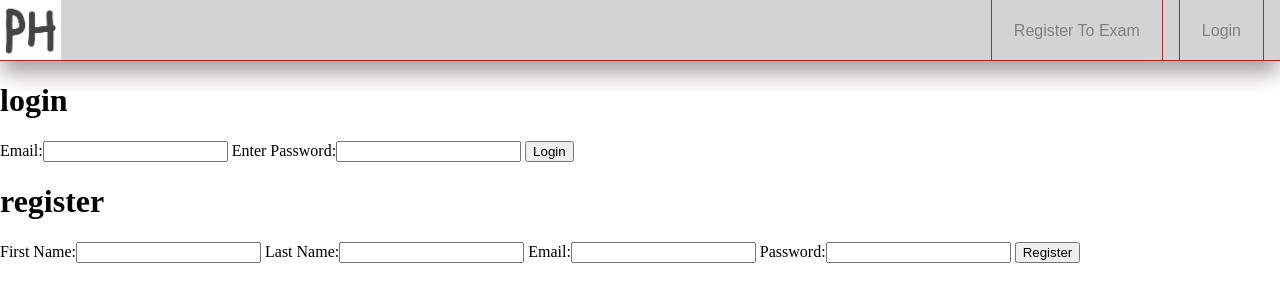
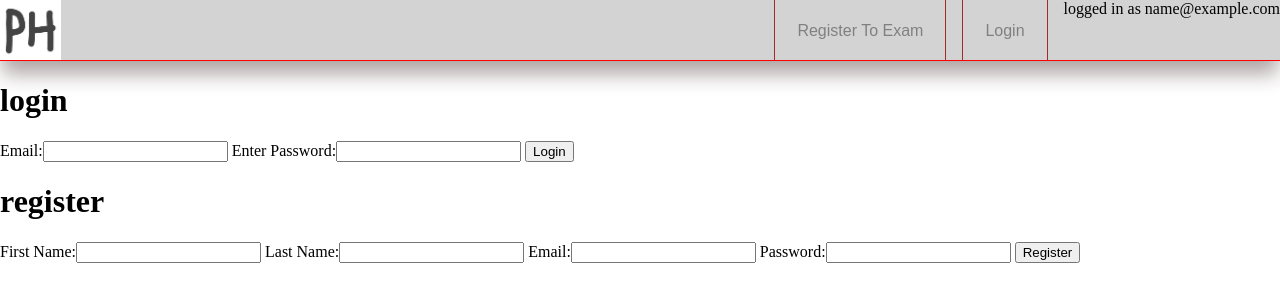
Before and after one commit to BrainSkel/SchoolWork-HP-MV, a PHP site: page /login.php in a window 1280 px wide. Shown: the top 302 px of the page. Run offline with PHP 8.4, Linux system fonts and the light colour scheme; the visitor is signed in with stand-in values (Sample User, id 1).

Commit message:
added sessions

```diff
--- a/confirm.php
+++ b/confirm.php
@@ -4,6 +4,7 @@
 
 
         <?php
+            session_start();
 
             $id = urldecode($_GET["id"]);
             $first_name = urldecode($_GET["first_name"]);
--- a/insertForExam.php
+++ b/insertForExam.php
@@ -15,7 +15,7 @@
                     if ($conn->connect_error) {
                     die("Connection failed: " . $conn->connect_error);
                     }
-                    $sql = "SELECT * FROM `users` WHERE id = ".$_GET['id']."";
+                    $sql = "SELECT * FROM `exams` WHERE id = ".$_GET['id']."";
                     $result = $conn->query($sql);
                     if ($result->num_rows > 0) {
                         while($row = $result->fetch_assoc()) {
--- a/src/shared-php/login.php
+++ b/src/shared-php/login.php
@@ -6,9 +6,7 @@
 <html>
     <body>
     <?php
-        @$_SESSION['LoginEmail'] = $_GET['LoginEmail'];
-        @$_SESSION['LoginPsw'] = $_GET['LoginPsw'];
-    $message = '';
+        $message = '';
         if(isset($_POST['LoginButton'])) {
             $Email = $_POST['LoginEmail'];
             $Psw = $_POST['LoginPsw'];
@@ -19,15 +17,11 @@
             if ($result->num_rows > 0) {
                 // details match a record in the database
                 echo "Welcome back!";
-                session_start();
+                $sessionid = session_id();
                 $_SESSION["LoginEmail"] = $Email;
-                $_SESSION["LoginPsw"] = $Psw;
+                $_SESSION["logged_in"] = true;
 
-                $LoginEmail = $_SESSION['LoginEmail'];
-                $LoginPsw = $_SESSION['LoginPsw'];
 
-                @$LoginEmail = $_SESSION['LoginEmail'];
-                @$LoginPsw = $_SESSION['LoginPsw'];
 
             } else {
                 // details do not match any records in the database
--- a/src/shared-php/nav.php
+++ b/src/shared-php/nav.php
@@ -1,6 +1,6 @@
 <html>
     <?php
-
+        session_start();
 
     ?>
     <!--nav-->
@@ -8,7 +8,7 @@
         <div class="home"><button onclick="window.location.href='/#';"><img src="/src/img/logoph.png" alt="Home"></button></div>
         <div class="registerToExam"><button onclick="window.location.href='registerforexam.php';" class="registerToExam-btn">Register To Exam</button></div>
         <div class="login"><button onclick="window.location.href='/login.php';" class="login-btn">Login</button></div>
-        <div class="welcome"><?php echo @$_SESSION['LoginEmail']; ?></div>
+        <div class="welcome"><?php echo 'logged in as '. @$_SESSION['LoginEmail']; ?></div>
 
 
     </nav>
```
